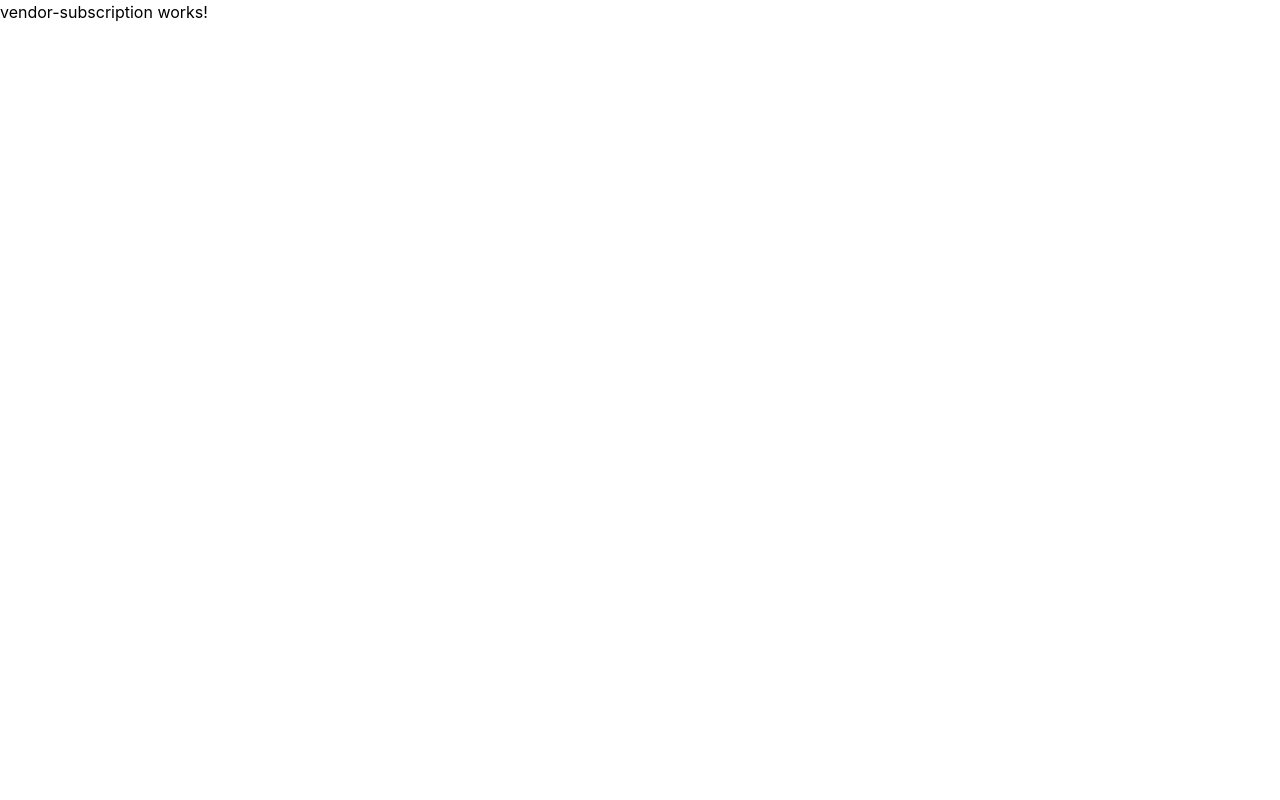
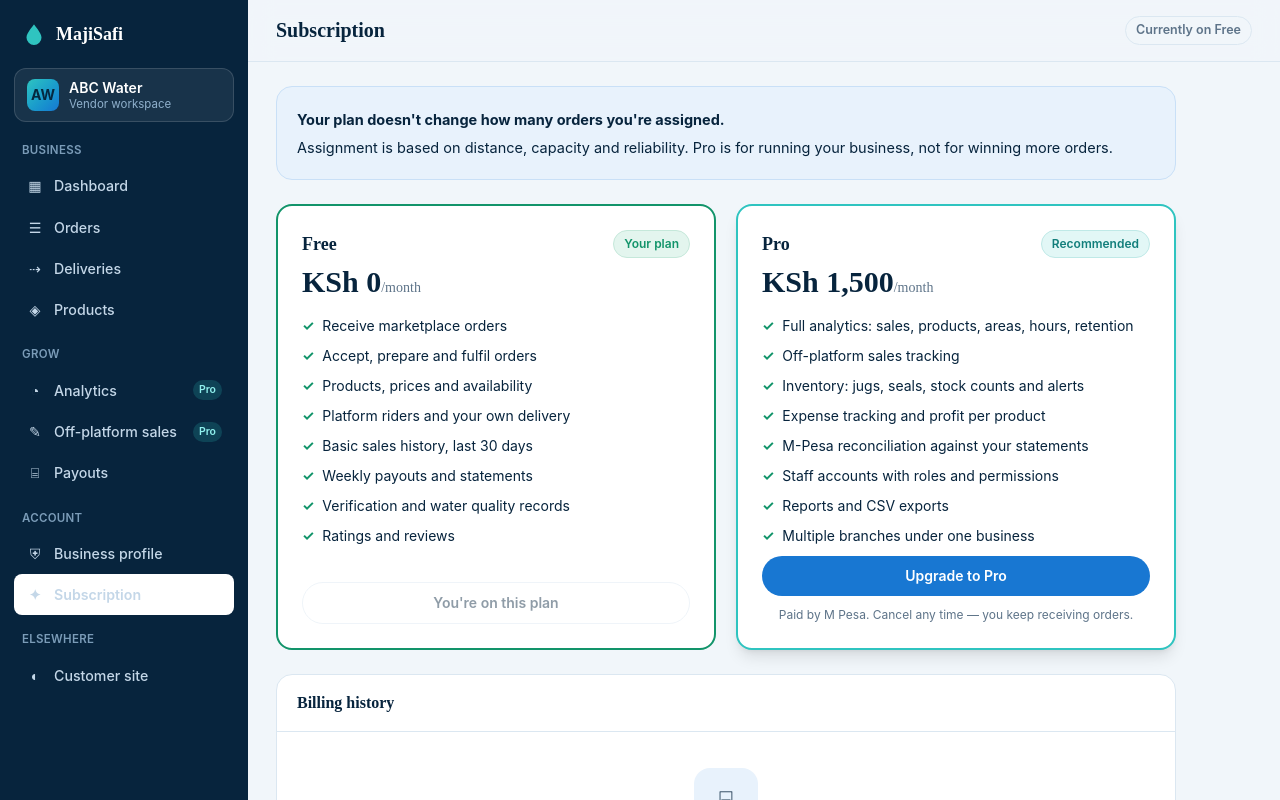
Before and after one commit to MauriceOmbewa/MajiPoa, an Angular app: page /vendor-subscription in a window 1280 px wide. Shown: the top 800 px of the page. Built offline with nearby package versions, Linux system fonts and the light colour scheme.

Commit message:
implement vendor subscription page

```diff
--- a/src/app/pages/vendor/vendor-subscription/vendor-subscription.html
+++ b/src/app/pages/vendor/vendor-subscription/vendor-subscription.html
@@ -1 +1,98 @@
-<p>vendor-subscription works!</p>
+<div class="min-h-screen flex bg-[#F1F6FA] text-[#07243D] font-sans">
+  <app-vendor-sidebar />
+
+  <main class="flex-1 min-w-0">
+    <div class="sticky top-0 z-30 bg-[#F1F6FA]/90 backdrop-blur-md border-b border-[#DBE7F1] px-7 py-4 flex items-center gap-4">
+      <h1 class="font-['Bricolage_Grotesque'] text-xl font-bold">Subscription</h1>
+      <span class="ml-auto inline-flex px-2.5 py-1 rounded-full text-[12.5px] font-semibold border"
+            [class]="currentPlan() === 'Pro'
+              ? 'bg-[#E2F7F6] text-[#127e7b] border-[#bfe9e7]'
+              : 'bg-[#F1F6FA] text-[#5E7489] border-[#DBE7F1]'">
+        Currently on {{ currentPlan() }}
+      </span>
+    </div>
+
+    <div class="px-7 py-6">
+      <div class="bg-[#E8F2FC] border border-[#c9e0f7] rounded-2xl p-5 mb-6 max-w-[900px]">
+        <b class="text-[14.5px]">Your plan doesn't change how many orders you're assigned.</b>
+        <p class="text-[14.5px] mt-1.5 mb-0">
+          Assignment is based on distance, capacity and reliability. Pro is for running your business, not for winning more orders.
+        </p>
+      </div>
+
+      <div class="grid grid-cols-2 gap-5 max-w-[900px]">
+        <!-- Free plan -->
+        <div class="bg-white border-2 rounded-2xl p-6 flex flex-col"
+             [class]="currentPlan() === 'Free' ? 'border-[#12946A]' : 'border-[#DBE7F1]'">
+          <div class="flex justify-between items-start mb-1.5">
+            <h3 class="font-['Bricolage_Grotesque'] font-bold text-lg">Free</h3>
+            @if (currentPlan() === 'Free') {
+              <span class="inline-flex px-2.5 py-1 rounded-full bg-[#E3F5EE] text-[#12946A] border border-[#c5e8da] text-[12px] font-semibold">Your plan</span>
+            }
+          </div>
+          <div class="font-['Bricolage_Grotesque'] text-3xl font-bold mb-4">
+            KSh 0<span class="text-sm font-normal text-[#5E7489]">/month</span>
+          </div>
+          @for (f of freeFeatures; track f.text) {
+            <div class="flex gap-2 items-start text-sm mb-2.5">
+              <span class="text-[#12946A] font-bold">✓</span><span>{{ f.text }}</span>
+            </div>
+          }
+          <button
+            [disabled]="currentPlan() === 'Free'"
+            class="mt-auto px-4 py-2.5 rounded-full border border-[#DBE7F1] bg-white text-sm font-semibold disabled:opacity-45 disabled:cursor-not-allowed hover:enabled:bg-[#F1F6FA]">
+            {{ currentPlan() === 'Free' ? "You're on this plan" : 'Downgrade to Free' }}
+          </button>
+        </div>
+
+        <!-- Pro plan -->
+        <div class="bg-white border-2 rounded-2xl p-6 flex flex-col shadow-lg"
+             [class]="currentPlan() === 'Pro' ? 'border-[#12946A]' : 'border-[#2FC4C0]'">
+          <div class="flex justify-between items-start mb-1.5">
+            <h3 class="font-['Bricolage_Grotesque'] font-bold text-lg">Pro</h3>
+            <span class="inline-flex px-2.5 py-1 rounded-full text-[12px] font-semibold border"
+                  [class]="currentPlan() === 'Pro'
+                    ? 'bg-[#E3F5EE] text-[#12946A] border-[#c5e8da]'
+                    : 'bg-[#E2F7F6] text-[#127e7b] border-[#bfe9e7]'">
+              {{ currentPlan() === 'Pro' ? 'Your plan' : 'Recommended' }}
+            </span>
+          </div>
+          <div class="font-['Bricolage_Grotesque'] text-3xl font-bold mb-4">
+            KSh 1,500<span class="text-sm font-normal text-[#5E7489]">/month</span>
+          </div>
+          @for (f of proFeatures; track f.text) {
+            <div class="flex gap-2 items-start text-sm mb-2.5">
+              <span class="text-[#12946A] font-bold">✓</span><span>{{ f.text }}</span>
+            </div>
+          }
+          <button
+            (click)="upgrade()"
+            [disabled]="currentPlan() === 'Pro' || upgrading()"
+            class="mt-auto px-4 py-2.5 rounded-full bg-[#1877D2] text-white text-sm font-semibold hover:bg-[#1464B4] disabled:opacity-60 disabled:cursor-not-allowed">
+            @if (upgrading()) { Processing… }
+            @else if (currentPlan() === 'Pro') { You're on this plan }
+            @else { Upgrade to Pro }
+          </button>
+          <p class="text-[12px] text-[#5E7489] text-center mt-2.5">Paid by M Pesa. Cancel any time — you keep receiving orders.</p>
+        </div>
+      </div>
+
+      <div class="bg-white border border-[#DBE7F1] rounded-2xl mt-6 max-w-[900px]">
+        <div class="px-5 py-4 border-b border-[#DBE7F1]">
+          <h3 class="font-['Bricolage_Grotesque'] font-semibold">Billing history</h3>
+        </div>
+        @if (currentPlan() === 'Free') {
+          <div class="text-center py-9 px-5">
+            <div class="w-16 h-16 rounded-2xl bg-[#E8F2FC] flex items-center justify-center text-2xl mx-auto mb-3.5">⌸</div>
+            <b class="font-['Bricolage_Grotesque']">No subscription charges yet</b>
+            <p class="text-sm text-[#5E7489] mt-1.5 mb-0">When you upgrade, charges appear here and on your weekly payout statement.</p>
+          </div>
+        } @else {
+          <div class="p-5 flex justify-between text-sm">
+            <span>Pro subscription · this month</span><b>KSh 1,500</b>
+          </div>
+        }
+      </div>
+    </div>
+  </main>
+</div>
--- a/src/app/pages/vendor/vendor-subscription/vendor-subscription.ts
+++ b/src/app/pages/vendor/vendor-subscription/vendor-subscription.ts
@@ -1,11 +1,50 @@
-import { Component } from '@angular/core';
+import { Component, signal } from '@angular/core';
+import { CommonModule } from '@angular/common';
+import { VendorSidebar } from '../../../shared/layout/vendor-sidebar/vendor-sidebar';
+
+export interface PlanFeature {
+  text: string;
+}
 
 @Component({
   selector: 'app-vendor-subscription',
-  imports: [],
+  standalone: true,
+  imports: [CommonModule, VendorSidebar],
   templateUrl: './vendor-subscription.html',
-  styleUrl: './vendor-subscription.scss',
 })
 export class VendorSubscription {
+  currentPlan = signal<'Free' | 'Pro'>('Free');
 
+  freeFeatures: PlanFeature[] = [
+    { text: 'Receive marketplace orders' },
+    { text: 'Accept, prepare and fulfil orders' },
+    { text: 'Products, prices and availability' },
+    { text: 'Platform riders and your own delivery' },
+    { text: 'Basic sales history, last 30 days' },
+    { text: 'Weekly payouts and statements' },
+    { text: 'Verification and water quality records' },
+    { text: 'Ratings and reviews' },
+  ];
+
+  proFeatures: PlanFeature[] = [
+    { text: 'Full analytics: sales, products, areas, hours, retention' },
+    { text: 'Off-platform sales tracking' },
+    { text: 'Inventory: jugs, seals, stock counts and alerts' },
+    { text: 'Expense tracking and profit per product' },
+    { text: 'M-Pesa reconciliation against your statements' },
+    { text: 'Staff accounts with roles and permissions' },
+    { text: 'Reports and CSV exports' },
+    { text: 'Multiple branches under one business' },
+  ];
+
+  upgrading = signal(false);
+
+  upgrade(): void {
+    this.upgrading.set(true);
+    // Simulated approval — replace with a real M-Pesa/subscription API call.
+    setTimeout(() => {
+      this.currentPlan.set('Pro');
+      this.upgrading.set(false);
+    }, 1200);
+  }
 }
```
